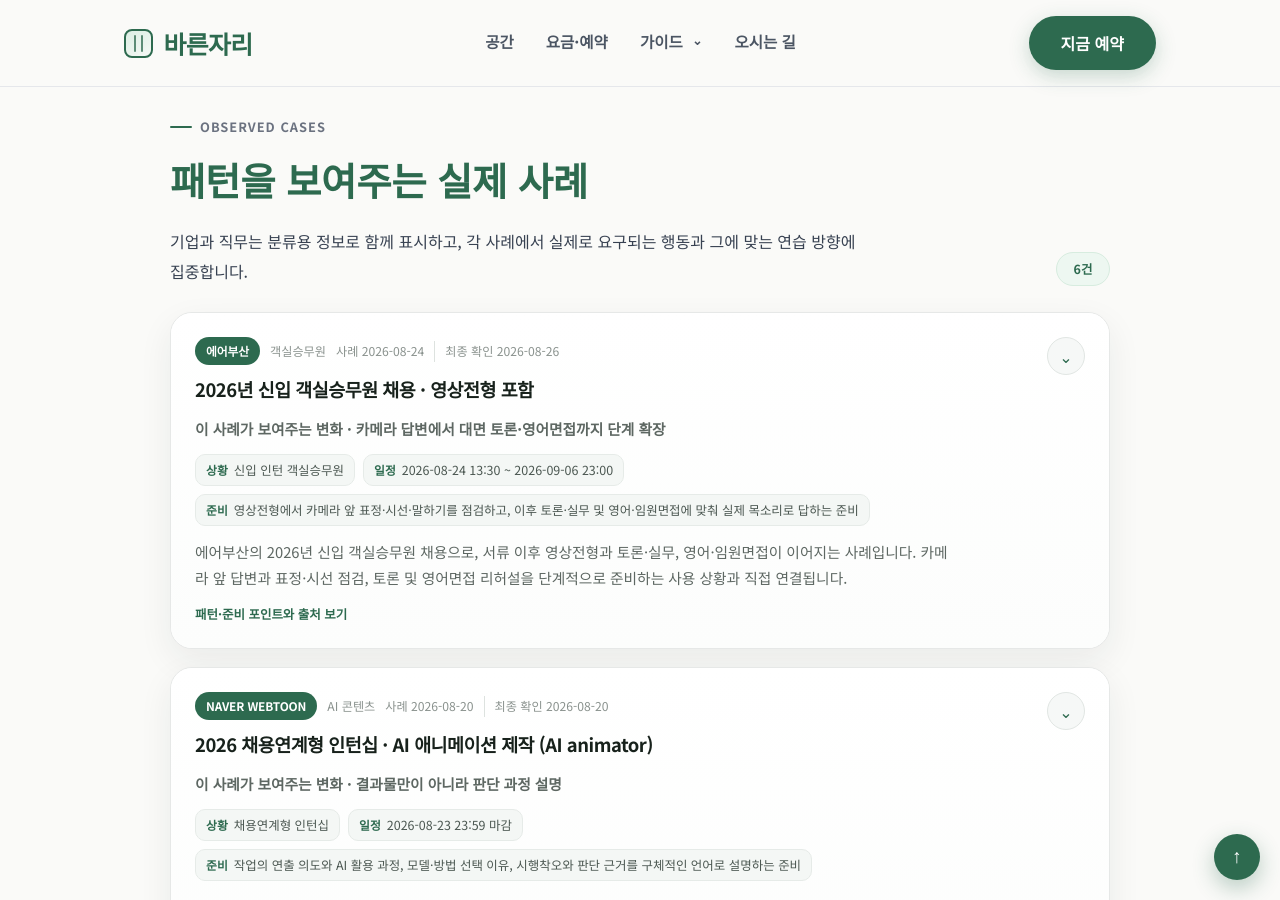
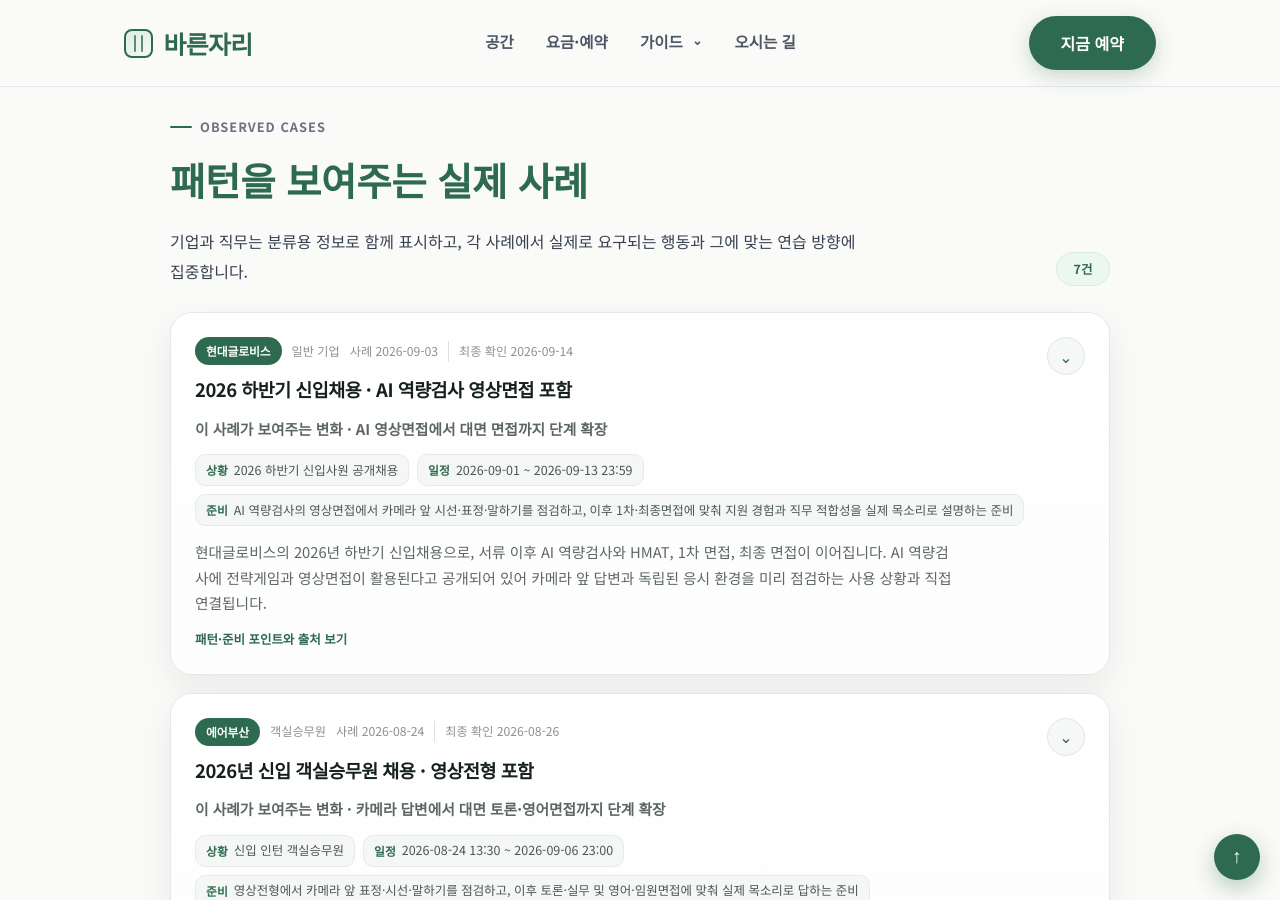
Before and after one commit to bareunspace/blog, a Jekyll site: the page built from cases/index.html, in a window 1280 px wide and 900 px high, scrolled down 1273 px. Built offline with Jekyll 4.4.1, drawn with Linux system fonts in a browser that asks for light colours.

Commit message:
Add Hyundai Glovis 2026 fall hiring case

```diff
--- a/_data/cases.yml
+++ b/_data/cases.yml
@@ -1,7 +1,110 @@
 version: 1
-updated_at: 2026-08-26
+updated_at: 2026-09-14
 
 cases:
+  - id: hyundai-glovis-2026-fall-ai-interview
+    type: hiring
+    topic: interview
+    job: general-corporate
+    company: 현대글로비스
+    company_slug: hyundai-glovis
+    title: 2026 하반기 신입채용 · AI 역량검사 영상면접 포함
+    summary: 현대글로비스의 2026년 하반기 신입채용으로, 서류 이후 AI 역량검사와 HMAT, 1차 면접, 최종 면접이 이어집니다. AI 역량검사에 전략게임과 영상면접이 활용된다고 공개되어 있어 카메라 앞 답변과 독립된 응시 환경을 미리 점검하는 사용 상황과 직접 연결됩니다.
+
+    published_at: 2026-09-03
+    verified_at: 2026-09-14
+
+    application:
+      start: "2026-09-01"
+      end: "2026-09-13 23:59"
+      period_label: "2026-09-01 ~ 2026-09-13 23:59"
+      hiring_size: 2026 하반기 신입사원 공개채용
+      roles: 지원 · 물류 · 해운 · KD · 글로벌통상 · 트레이딩 · IT · 보안 · 기획
+      expected_join: 2026년 12월 말 입사 예정
+
+    selection:
+      process_label: 서류전형 → AI역량검사/HMAT(10월 초) → 1차 면접(10월 말~11월 초) → 최종 면접(11월 말) → 최종 입사
+      interview_focus: AI 역량검사의 영상면접에서 카메라 앞 시선·표정·말하기를 점검하고, 이후 1차·최종면접에 맞춰 지원 경험과 직무 적합성을 실제 목소리로 설명하는 준비
+      stages:
+        - 서류전형
+        - AI역량검사 및 HMAT · 10월 초 예정
+        - 1차 면접 · 10월 말~11월 초 예정
+        - 최종 면접 · 11월 말 예정
+        - 최종 입사 · 12월 말 예정
+
+    pattern:
+      label: AI 영상면접에서 대면 면접까지 단계 확장
+      insight: 전략게임과 영상면접을 활용한 AI 역량검사 뒤에 1차·최종면접이 이어져, 온라인 평가 환경 점검과 카메라 답변 연습을 먼저 하고 이후 직무 경험 설명과 꼬리질문 대응으로 확장할 수 있는 사례입니다.
+      practice_shift: 노트북 카메라 앞에서 30~90초 답변을 녹화해 시선·속도·표정을 확인한 뒤 지원 경험과 직무 적합성을 실제 면접처럼 이어서 설명
+
+    signals:
+      situation_interview: null
+      video_interview: true
+      ai_interview: true
+      task_interview: false
+      deep_interview: null
+      pt_interview: null
+      english_interview: null
+      physical_test: false
+
+    curation:
+      status: selected
+      fit_score: 5
+      why_selected: 2026년 하반기 실제 신입채용에서 AI 역량검사에 전략게임과 영상면접을 활용한다고 공개됐고, 10월 초 온라인 평가 이후 1차·최종면접이 연속해서 예정되어 있어 바른자리의 독립된 응시환경·카메라 답변·말하기 리허설 사용 상황과 직접 연결됩니다.
+      reuse_targets:
+        - cases
+        - interview-hub
+        - related-post
+
+    barunjari:
+      relevance: high
+      hub: interview
+      practice_types:
+        - speaking
+        - recording
+        - ai-interview-practice
+        - video-interview
+        - job-explanation
+        - follow-up-response
+      practice_points:
+        - 노트북 카메라와 마이크가 정상 작동하는지 확인하고 실제 응시 위치에서 화면 구도와 소리를 점검하기
+        - 자기소개·지원 동기·직무 경험을 30초·60초·90초 길이로 바꿔 카메라 앞에서 답해보기
+        - 녹화한 답변에서 시선, 말의 속도, 반복 표현, 첫 문장 시작 시간을 확인하기
+        - 1차·최종면접을 가정해 경험 설명 뒤에 선택 이유·본인 역할·대안을 묻는 꼬리질문까지 이어서 답해보기
+      excluded:
+        - 실제 현대글로비스 AI 역량검사 질문이나 영상면접 질문을 보유하거나 제공한다는 표현
+        - 전략게임의 정답이나 평가 알고리즘을 알고 있다는 표현
+        - 현대글로비스와 제휴된 채용·코칭 서비스라는 표현
+        - 채용 결과 또는 합격 가능성을 보장하는 표현
+
+    notes:
+      - 2026년 하반기 신입채용 지원 기간은 9월 1일부터 9월 13일 23:59까지로 안내됐습니다.
+      - 전형 절차는 서류전형, AI역량검사/HMAT, 1차 면접, 최종 면접, 최종 입사 순으로 공개됐습니다.
+      - AI 역량검사에는 전략게임과 영상면접을 활용해 사고방식과 문제해결 과정을 분석한다고 회사 제공 자료를 인용한 보도에서 확인됩니다.
+      - AI역량검사/HMAT은 10월 초, 1차 면접은 10월 말~11월 초, 최종 면접은 11월 말로 예정되어 있습니다.
+      - 직무별 세부 면접 방식과 실제 질문은 공개된 범위 밖이므로 추정하지 않습니다.
+      - 세부 일정과 전형 방식은 변경될 수 있으므로 지원자는 공식 채용사이트의 개별 안내를 다시 확인해야 합니다.
+
+    source:
+      publisher: 현대글로비스 채용
+      title: 2026 하반기 현대글로비스 신입채용
+      url: https://glovis.recruiter.co.kr/
+      checked_at: 2026-09-14
+
+    references:
+      - publisher: 연합뉴스
+        title: 현대글로비스, 하반기 신입사원 채용…AI 역량검사 실시
+        url: https://www.yna.co.kr/view/AKR20260903038400003
+        published_at: "2026-09-03"
+      - publisher: 고려대학교 경영대학 Career Hub
+        title: 2026 하반기 현대글로비스 신입채용
+        url: https://biz.korea.ac.kr/cdc/eng/recruitment/recruitment_view.html?no=14631
+        checked_at: 2026-09-14
+
+    related:
+      url: /posts/ai-competency-test-space/
+      label: AI 역량검사 응시 환경 가이드 보기
+
   - id: airbusan-2026-08-cabin-crew
     type: hiring
     topic: interview
```
